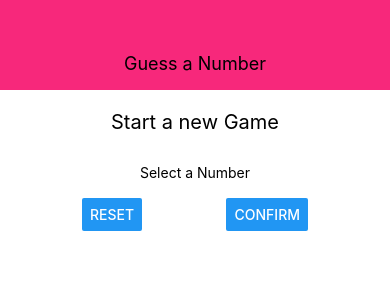
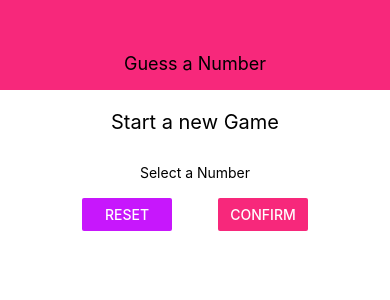
Before and after one commit to ahsan1800411/React-Native-Guess-a-Number-App, a React Native app: screen / in a window 390 px wide. Shown: the top 300 px of the page. Built offline with nearby package versions, Linux system fonts and the light colour scheme.

Commit message:
Color Theming Constants

```diff
--- a/componenrs/Header.js
+++ b/componenrs/Header.js
@@ -1,5 +1,6 @@
 import React from "react";
 import { View, StyleSheet, Text } from "react-native";
+import colors from "../constants/colors";
 
 function Header({ title }) {
   return (
@@ -14,7 +15,7 @@
     width: "100%",
     height: 90,
     paddingTop: 36,
-    backgroundColor: "#f7287b",
+    backgroundColor: colors.primary,
     alignItems: "center",
     justifyContent: "center",
   },
--- /dev/null
+++ b/constants/colors.js
@@ -0,0 +1,4 @@
+export default {
+  primary: "#f7287b",
+  accent: "#c717fc",
+};
--- a/screens/StartGameScreen.js
+++ b/screens/StartGameScreen.js
@@ -1,5 +1,7 @@
 import React from "react";
 import { View, StyleSheet, Text, TextInput, Button } from "react-native";
+import colors from "../constants/colors";
+
 import Card from "./../componenrs/Card";
 
 function StartGameScreen(props) {
@@ -12,8 +14,20 @@
           <TextInput />
 
           <View style={styles.buttonContainer}>
-            <Button title='Reset' onPress={() => {}} />
-            <Button title='Confirm' onPress={() => {}} />
+            <View style={styles.button}>
+              <Button
+                title='Reset'
+                onPress={() => {}}
+                color={colors["accent"]}
+              />
+            </View>
+            <View style={styles.button}>
+              <Button
+                title='Confirm'
+                onPress={() => {}}
+                color={colors.primary}
+              />
+            </View>
           </View>
         </Card>
       </View>
@@ -42,6 +56,9 @@
     justifyContent: "space-between",
     paddingHorizontal: 15,
   },
+  button: {
+    width: 90,
+  },
 });
 
 export default StartGameScreen;
```
